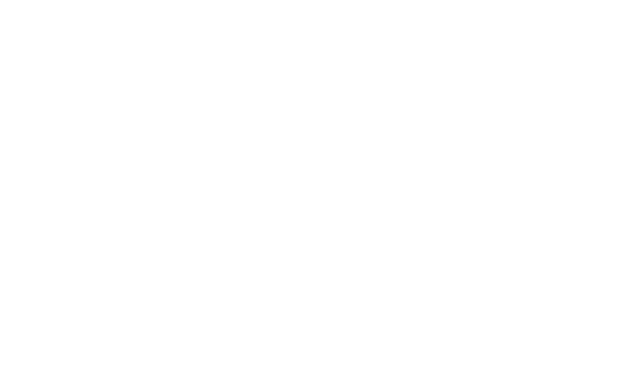
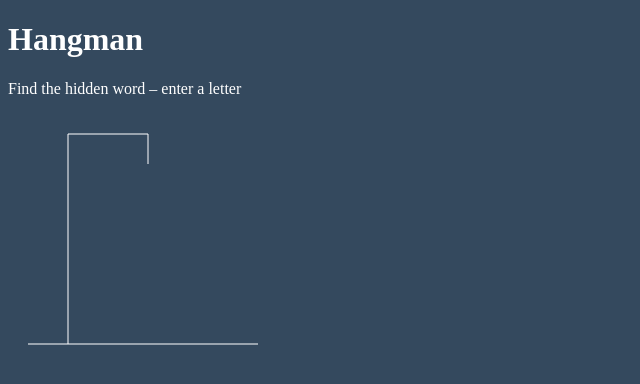
Before and after one commit to nataliecardot/hangman, a plain HTML site: page index.html in a window 1280 px wide. Shown: the whole page, without its empty margins (0-640 px from the left). Drawn offline with Linux system fonts and the light colour scheme.

Commit message:
Draw hangman with SVG

```diff
--- a/index.html
+++ b/index.html
@@ -3,9 +3,35 @@
 <head>
   <meta charset="UTF-8">
   <meta name="viewport" content="width=device-width, initial-scale=1.0">
+  <link rel="stylesheet" href="style.css">
   <title>Hangman</title>
+  <script src="script.js" defer></script>
 </head>
 <body>
+  <h1>Hangman</h1>
+  <p>Find the hidden word – enter a letter</p>
+  <div class="game-container">
+    <svg height="250" width="" class="figure-container">
+      <!-- Rod extending out from pole -->
+     <line x1="60" y1="20" x2="140" y2="20" />
+     <!-- Part coming down from rod to hold noose -->
+     <line x1="140" y1="20" x2="140" y2="50" />
+     <!-- Long pole -->
+     <line x1="60" y1="20" x2="60" y2="230" />
+     <!-- Base -->
+     <line x1="20" y1="230" x2="250" y2="230" />
 
+     <!-- Head -->
+     <circle cx="140" cy="70" r="20" class="figure-part" />
+     <!-- Body -->
+     <line x1="140" y1="90" x2="140" y2="150" class="figure-part" />
+     <!-- Arms -->
+     <line x1="140" y1="120" x2="120" y2="100" class="figure-part" />
+     <line x1="140" y1="120" x2="160" y2="100" class="figure-part" />
+     <!-- Legs -->
+     <line x1="140" y1="150" x2="120" y2="180" class="figure-part" />
+     <line x1="140" y1="150" x2="160" y2="180" class="figure-part" />
+    </svg>
+  </div>
 </body>
 </html>
--- a/style.css
+++ b/style.css
@@ -0,0 +1,13 @@
+body {
+  background-color: #34495e;
+  color: #fff;
+}
+.figure-container {
+  /* Only applies to head; lines don't have a fill, they have a stroke */
+  fill: transparent;
+  stroke: #fff;
+}
+
+.figure-part {
+  display: none;
+}
```
